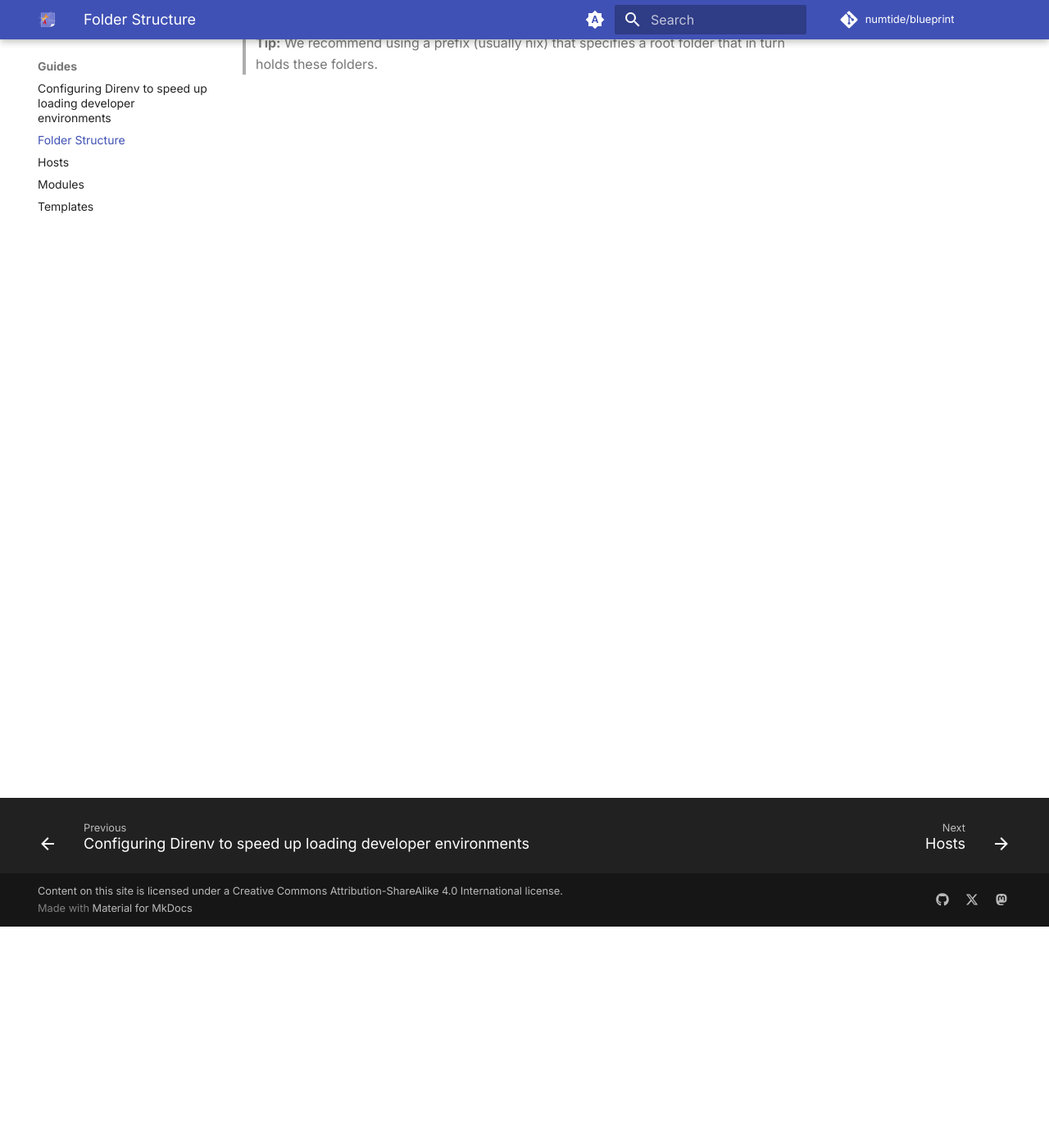
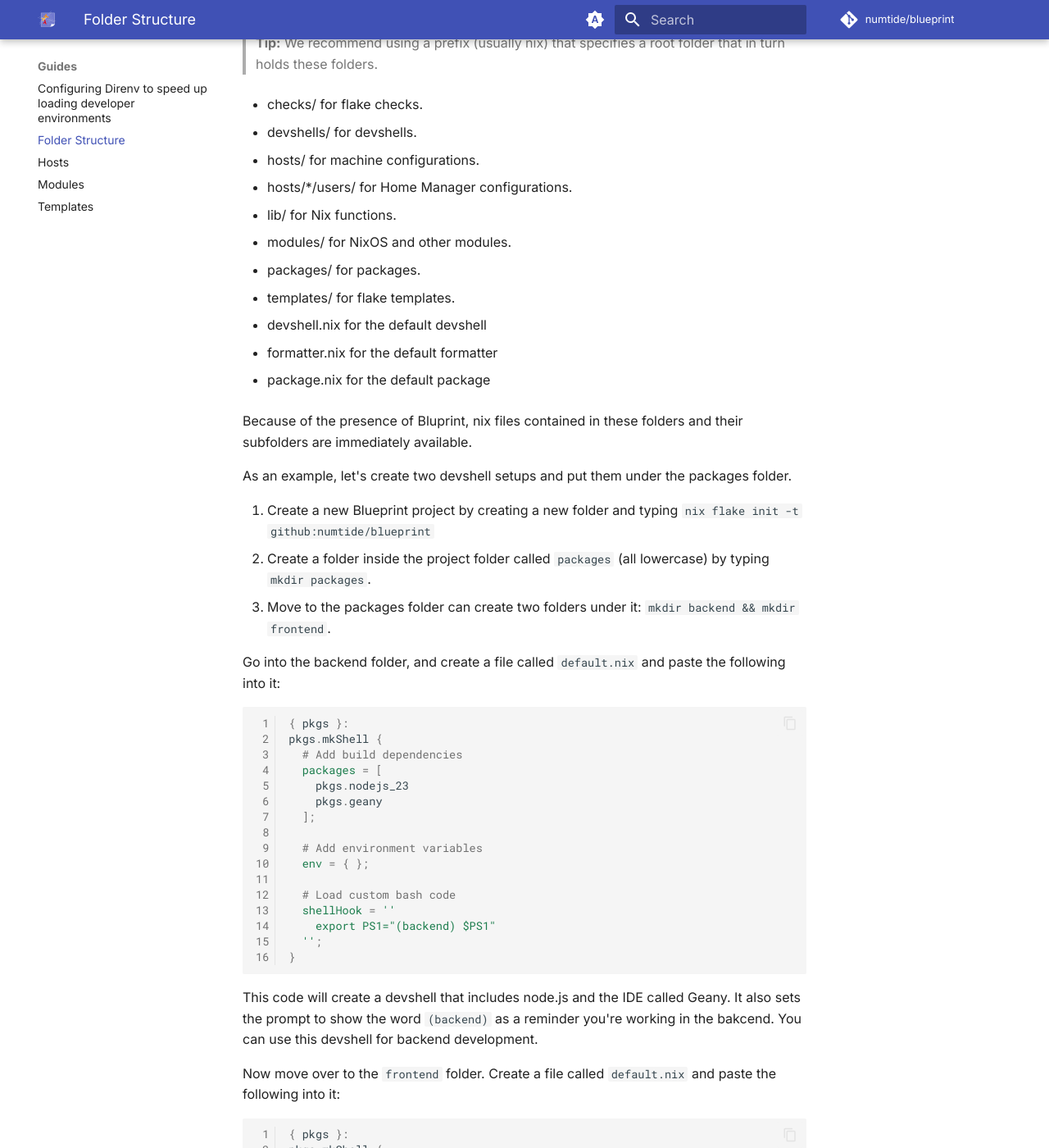
Before and after one commit to numtide/blueprint, an MkDocs documentation site: the page built from docs/content/guides/folder_structure.md, in a window 1280 px wide and 1400 px high, scrolled down 270 px. Shown: the whole window at 82% size. Built offline with MkDocs 1.6.1 and Material for MkDocs 9.7.7, drawn with Linux system fonts in a browser that asks for light colours; comment, search, counter and statistics services are not loaded; the version menu is left out; some of the changed text lies outside the part shown.

Commit message:
Added packages folder sample

````diff
--- a/docs/content/guides/folder_structure.md
+++ b/docs/content/guides/folder_structure.md
@@ -4,3 +4,93 @@ Here's a rundown of the options for your folders.
 
 > **Tip:** We recommend using a prefix (usually nix) that specifies a root
 folder that in turn holds these folders.
+
+* checks/ for flake checks.
+
+* devshells/ for devshells.
+
+* hosts/ for machine configurations.
+
+* hosts/*/users/ for Home Manager configurations.
+
+* lib/ for Nix functions.
+
+* modules/ for NixOS and other modules.
+
+* packages/ for packages.
+
+* templates/ for flake templates.
+
+* devshell.nix for the default devshell
+
+* formatter.nix for the default formatter
+
+* package.nix for the default package
+
+Because of the presence of Bluprint, nix files contained in these folders and their
+subfolders are immediately available.
+
+As an example, let's create two devshell setups and put them under the packages folder.
+
+1. Create a new Blueprint project by creating a new folder and typing `nix flake init -t github:numtide/blueprint`
+2. Create a folder inside the project folder called `packages` (all lowercase) by typing `mkdir packages`.
+3. Move to the packages folder can create two folders under it: `mkdir backend && mkdir frontend`.
+
+Go into the backend folder, and create a file called `default.nix` and paste the following into it:
+
+```nix
+{ pkgs }:
+pkgs.mkShell {
+  # Add build dependencies
+  packages = [
+    pkgs.nodejs_23
+    pkgs.geany
+  ];
+
+  # Add environment variables
+  env = { };
+
+  # Load custom bash code
+  shellHook = ''
+    export PS1="(backend) $PS1"
+  '';
+}
+```
+
+This code will create a devshell that includes node.js and the IDE called Geany. It also
+sets the prompt to show the word `(backend)` as a reminder you're working in the bakcend.
+You can use this devshell for backend development.
+
+Now move over to the `frontend` folder. Create a file called `default.nix` and paste
+the following into it:
+
+```nix
+{ pkgs }:
+pkgs.mkShell {
+  # Add build dependencies
+  packages = [
+    pkgs.nodejs_23
+    pkgs.geany
+    pkgs.nodePackages."@angular/cli"
+  ];
+
+  # Add environment variables
+  env = { };
+
+  # Load custom bash code
+  shellHook = ''
+    export PS1="(frontend) $PS1"
+  '';
+}
+```
+
+This is similar to the backend, but you'll notice it also includes the CLI tools for Angular
+for frontend development. This code also sets the prompt to say `(frontend)` to remind
+you you're working in the front end.
+
+Save both files and move to the root folder of the project.
+
+Now you can invoke either development shell by typing one of the following:
+
+* `nix develop .#backend` to launch the back end shell
+* `nix develop .#frontend` to launch the front end shell
````
